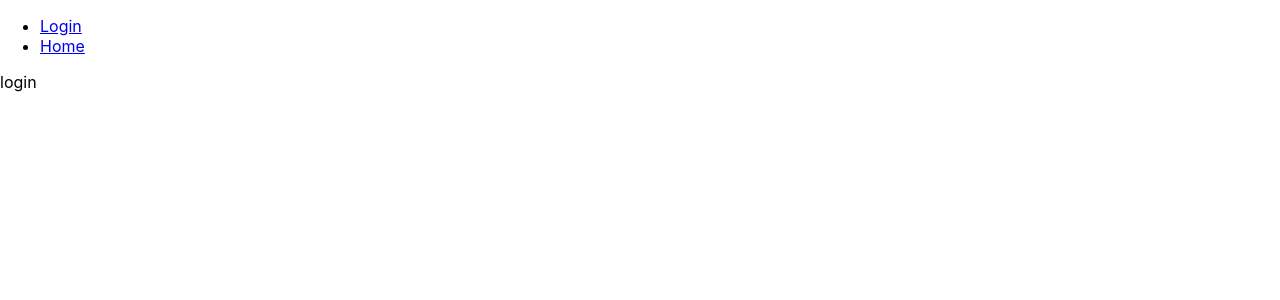
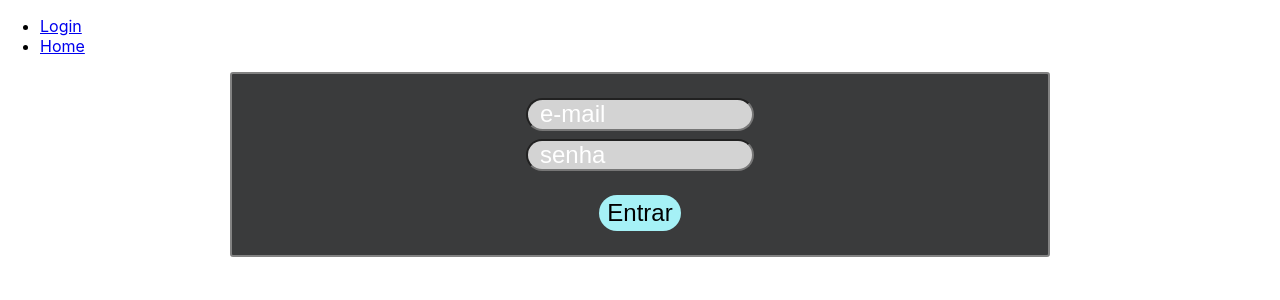
Before and after one commit to tgresende/RendaPassiva, a React (Create React App) app: page / in a window 1280 px wide. Shown: the top 300 px of the page. Built offline with nearby package versions, Linux system fonts and the light colour scheme.

Commit message:
adding text input and buttons styles

```diff
--- a/package.json
+++ b/package.json
@@ -10,6 +10,7 @@
     "react-dom": "^17.0.1",
     "react-router-dom": "^5.2.0",
     "react-scripts": "4.0.3",
+    "styled-components": "^5.2.1",
     "web-vitals": "^1.0.1"
   },
   "scripts": {
--- /dev/null
+++ b/src/components/buttons/index.js
@@ -0,0 +1,9 @@
+import MainButton from "./mainButton/MainButton";
+
+
+const buttons = {
+    MainButton,
+}
+
+
+export default buttons;
--- /dev/null
+++ b/src/components/buttons/mainButton/MainButton.jsx
@@ -0,0 +1,21 @@
+
+import React from "react";
+
+
+import Button from "./styles";
+
+const MainButton = ({
+    text= "default text",
+}
+) =>{
+
+    return(
+        <div>
+            <Button>
+                {text}
+            </Button>
+        </div>
+    );
+}
+
+export default MainButton;
--- /dev/null
+++ b/src/components/buttons/mainButton/styles.js
@@ -0,0 +1,15 @@
+import styled from 'styled-components';
+
+import colors from "../../../constants/styles/Colors";
+
+
+const Button = styled.button`
+  background: ${colors.blueWater};
+  border-radius: 18px;
+  border: none;
+  padding: 4px 8px;
+  font-size: 24px;
+`;
+
+
+export default Button;
--- /dev/null
+++ b/src/components/inputs/index.js
@@ -0,0 +1,9 @@
+import TextInput from "./textInput/TextInput";
+
+
+const inputs = {
+    TextInput,
+}
+
+
+export default inputs;
--- /dev/null
+++ b/src/components/inputs/textInput/TextInput.jsx
@@ -0,0 +1,22 @@
+
+import React from "react";
+
+import Input from "./styles";
+
+const TextInput = ({
+    marginBottom=24,
+    placeholder="",
+    maxWidth=200
+}) =>{
+
+    return(
+        <Input
+            marginBottom={marginBottom}
+            placeholder={placeholder}
+            maxWidth={maxWidth}
+        />
+
+    );
+}
+
+export default TextInput;
--- /dev/null
+++ b/src/components/inputs/textInput/styles.js
@@ -0,0 +1,29 @@
+import styled from 'styled-components'
+
+import colors from "../../../constants/styles/Colors";
+
+
+const Input = styled.input`
+  background: ${colors.grayLight};
+  border-radius: 18px;
+  margin-bottom: ${(props) => props.marginBottom || 0}px;
+  padding: 0.25px 12px;
+  font-size: 24px;
+  max-width: ${(props) => props.maxWidth}px;
+
+  ::placeholder { /* Chrome, Firefox, Opera, Safari 10.1+ */
+    color: white;
+    opacity: 1; /* Firefox */
+  }
+
+  :-ms-input-placeholder { /* Internet Explorer 10-11 */
+    color: white;
+  }
+
+  ::-ms-input-placeholder { /* Microsoft Edge */
+    color: red;
+  }
+`;
+
+
+export default Input;
--- /dev/null
+++ b/src/constants/styles/Colors.js
@@ -0,0 +1,8 @@
+const colors = {
+    gray: "#828282",
+    grayLight: "#d3d3d3",
+    blueWater: "#a5f1f6",
+    blackLight: "#3a3b3c",
+}
+
+export default colors;
--- /dev/null
+++ b/src/constants/system/Themes.js
@@ -0,0 +1,4 @@
+const SELECTED_THEME = 1; //proposta inicial
+
+
+export default SELECTED_THEME;
--- a/src/pages/login/Login.jsx
+++ b/src/pages/login/Login.jsx
@@ -1,12 +1,33 @@
 
 import React from "react";
+
+import buttons from "../../components/buttons";
+import inputs from "../../components/inputs";
+
+
+import {
+    Container,
+    LoginContainer,
+    titleInput,
+} from "./styles";
 
 const Login = () =>{
 
     return(
-        <div>
-            <a>login</a>
-        </div>
+        <Container>
+            <LoginContainer>
+                <inputs.TextInput
+                    placeholder={"e-mail"}
+                    marginBottom={8}
+                />
+                <inputs.TextInput
+                    placeholder={"senha"}
+                />
+                <buttons.MainButton
+                    text="Entrar"
+                />
+            </LoginContainer>
+        </Container>
     );
 }
 
--- a/src/pages/login/styles.js
+++ b/src/pages/login/styles.js
@@ -0,0 +1,30 @@
+import styled from 'styled-components';
+
+import colors from "../../constants/styles/Colors";
+
+export const Container = styled.div`
+
+    display: flex;
+    align-items: center;
+    justify-content: center;
+`;
+
+
+export const LoginContainer = styled.div`
+    background: ${colors.blackLight};;
+    display: flex;
+    flex-direction: column;
+    align-items: center;
+    justify-content: center;
+    border-radius: 3px;
+    border: 2px solid ${colors.gray};
+    padding: 24px;
+    width: 60%;
+`;
+
+export const titleInput = styled.text`
+    margin: 240px;
+`;
+
+
+export default Container;
```
Also changed, not shown: 1 other file (tests, documents, lock files or other folders).
